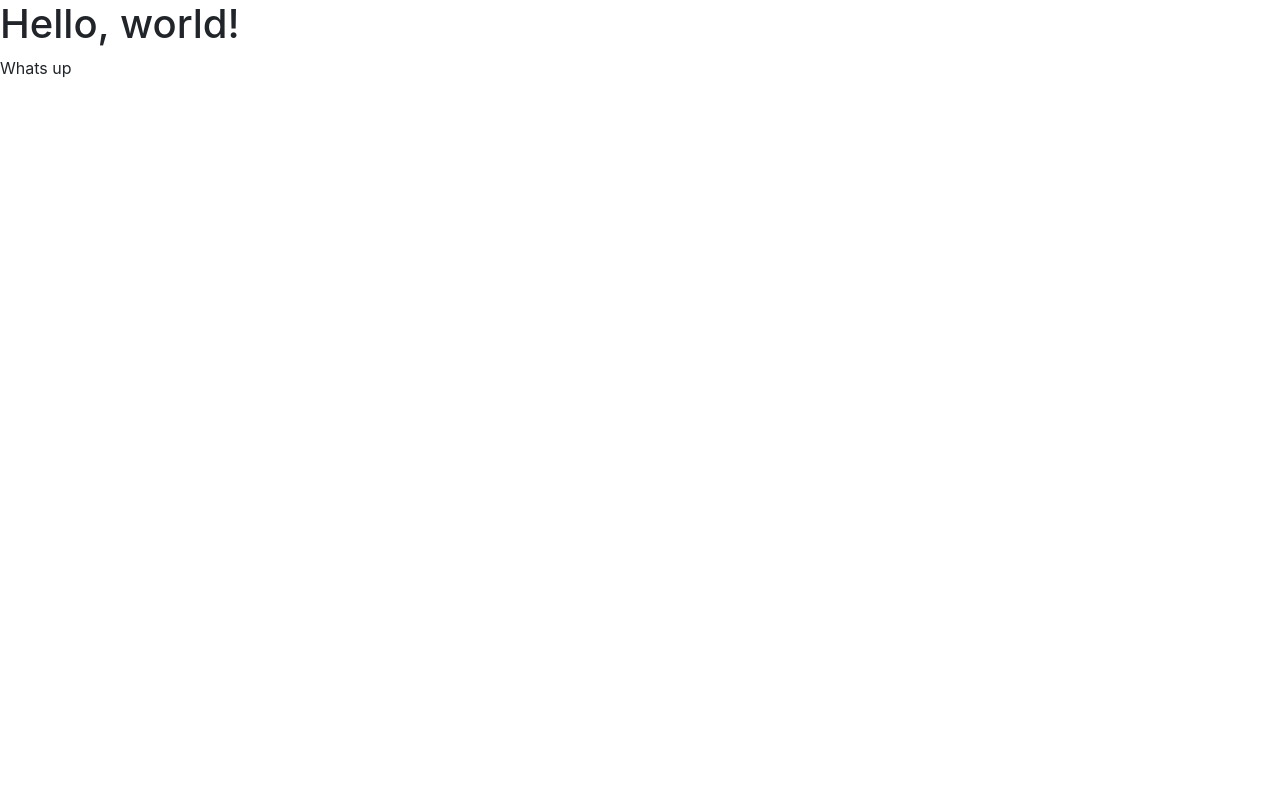
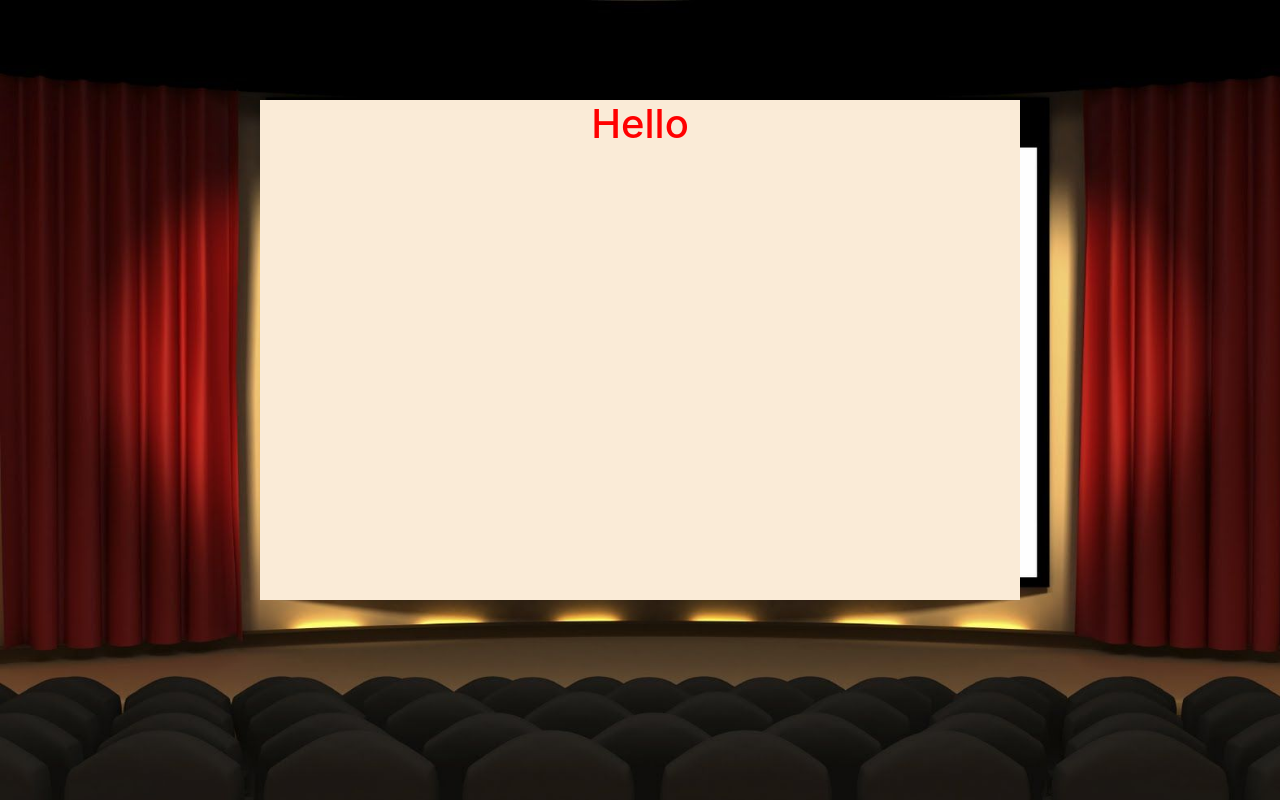
Before and after one commit to ChrisCogswell/TriviaGame, a plain HTML site: page index.html in a window 1280 px wide. Drawn offline with nearby package versions, Linux system fonts and the light colour scheme.

Commit message:
Added starting layout and styling

```diff
--- a/assets/css/style.css
+++ b/assets/css/style.css
@@ -0,0 +1,13 @@
+body{
+    background: url(../images/movie-theater-wallpaper-7.jpg);
+    background-size: 1300px;
+    color: white;
+}
+
+#trivia-box {
+    background-color: antiquewhite;
+    height: 500px;
+    color: red;
+    text-align: center;
+    margin-top: 100px;
+}
--- a/assets/javascript/app.js
+++ b/assets/javascript/app.js
@@ -1,18 +1,88 @@
-alert("hello");
 
-var newDiv = $("<div>");
+var number = 100;
 
-newDiv.text("Whats up");
+var intervalId;
 
-$("#empty-div").append(newDiv);
+function run(){
+    clearInterval(intervalId);
+    intervalId = setInterval(decrement, 1000);
+}
+
+function decrement(){
+    number--;
+    $("#empty-div").html("<h1>" + number + "</h1>");
+}
+
+run();
 
 
 
 
-    // j
 
-    // jQuery alternative to: document.querySelector("#empty-div").appendChild(newDiv);
-    // $("#empty-div").append(newDiv);
 
-    // // If we need to apply some CSS, we can quickly do so, using the jQuery ".attr" method.
-    // newDiv.attr("class", "fancy");
+
+
+
+
+
+
+
+
+
+
+
+
+
+
+
+
+
+
+
+
+
+
+
+// alert("hello");
+
+// var newDiv = $("<div>");
+
+// newDiv.text("Whats up");
+
+// $("#empty-div").append(newDiv);
+
+// setTimeout(fiveSeconds, 500 * 5);
+// setTimeout(fourSeconds, 500 * 6);
+// setTimeout(threeSeconds, 500 * 7);
+// setTimeout(twoSeconds, 500 * 8);
+// setTimeout(oneSeconds, 500 * 9);
+// setTimeout(noSeconds, 500 * 10);
+
+
+// function fiveSeconds() {
+//     $("#empty-div").append("<h1>Five Seconds!</h1>");
+//     $("body").css({"background-color": "blue"});
+// }
+// function fourSeconds() {
+//     $("#empty-div").append("<h1>Four Seconds!</h1>");
+//     $("body").css({"background-color": "green"});
+// }
+// function threeSeconds() {
+//     $("#empty-div").append("<h1>Three Seconds!</h1>");
+//     $("body").css({"background-color": "yellow"});
+// }
+// function twoSeconds() {
+//     $("#empty-div").append("<h1>Two Seconds!</h1>");
+//     $("body").css({"background-color": "brown"});
+
+// }
+// function oneSeconds() {
+//     $("#empty-div").append("<h1>One Seconds!</h1>");
+//     $("body").css({"background-color": "orange"});
+
+// }
+// function noSeconds() {
+//     $("#empty-div").append("<h1>Boom!</h1>");
+//     $("body").css({"background-color": "Red"});
+
+// }
--- a/index.html
+++ b/index.html
@@ -9,9 +9,20 @@
     <title>TriviaGame</title>
   </head>
   <body>
-      <div id="empty-div">
-    <h1>Hello, world!</h1>
-        </div>
+        <div class="container">
+                <div class="row">
+                  <div class="col-sm">
+                  </div>
+                  <div class="col-sm-8" id="trivia-box">
+                    <h1>Hello</h1>
+                  </div>
+                  <div class="col-sm">
+                  </div>
+                </div>
+              </div>
+
+
+
 
     <script src="./assets/javascript/app.js"></script>
   </body>
```
Also changed, not shown: assets/images/movie-theater-wallpaper-7.jpg (added).
